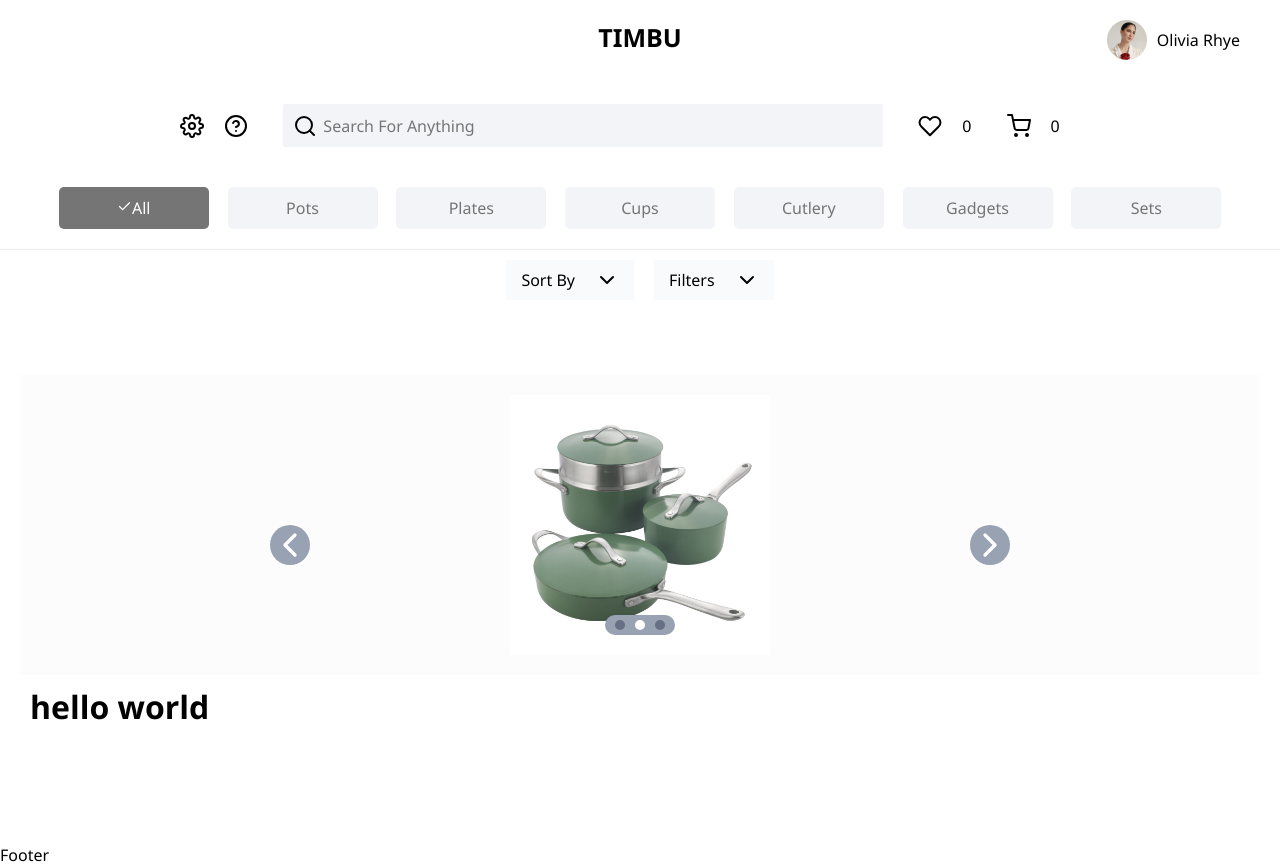
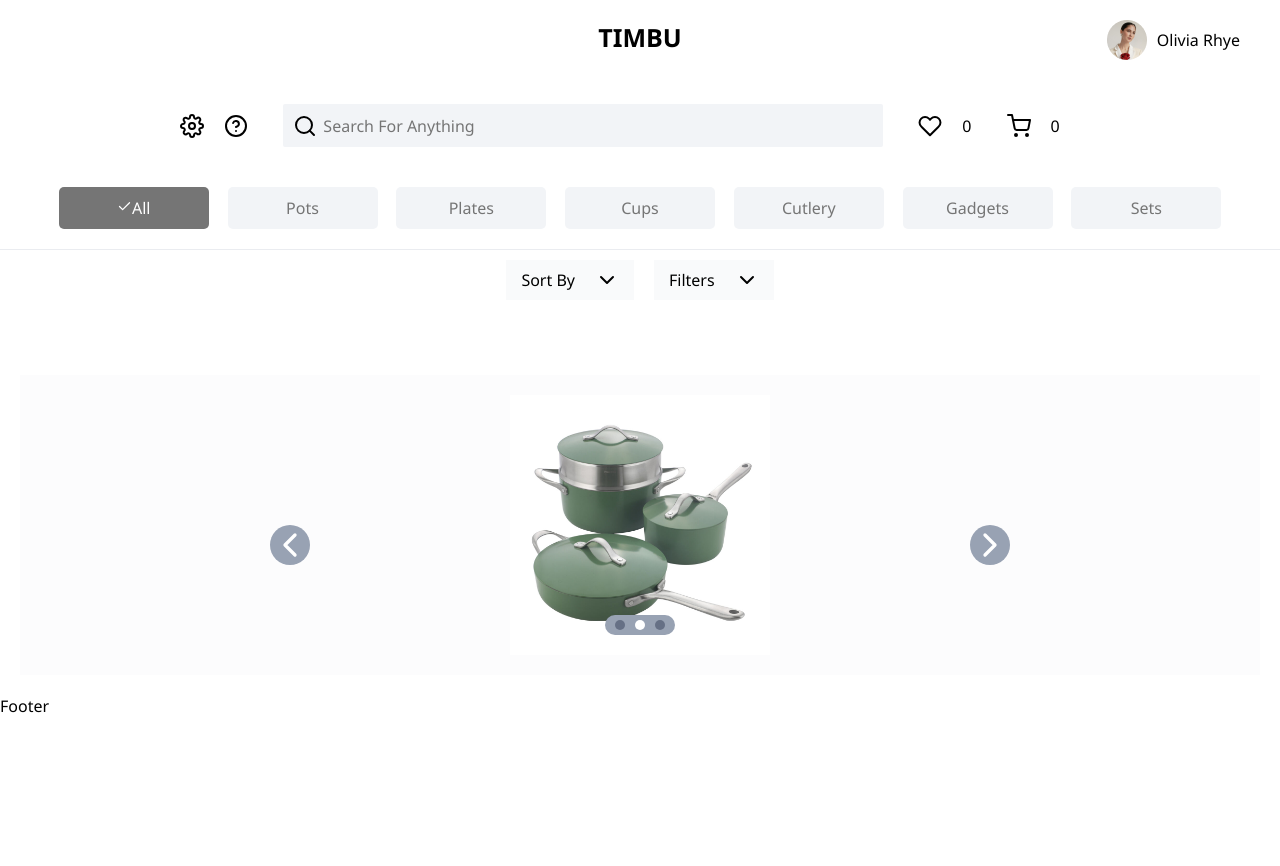
Before and after one commit to umar-io/timbu, a React (Vite) app: page / in a window 1280 px wide. After the commit the page ends 800 px from the top, so only its background shows below. Built offline with nearby package versions, Linux system fonts and the light colour scheme.

Commit message:
Update App.jsx

```diff
--- a/src/App.jsx
+++ b/src/App.jsx
@@ -59,9 +59,6 @@ const App = ({ closeMenu }) => {
         </ul>
       </div>
       <Carousel images={images} />
-      <Container>
-        <h1>hello world</h1>
-      </Container>
     </main>
   );
 };
```
